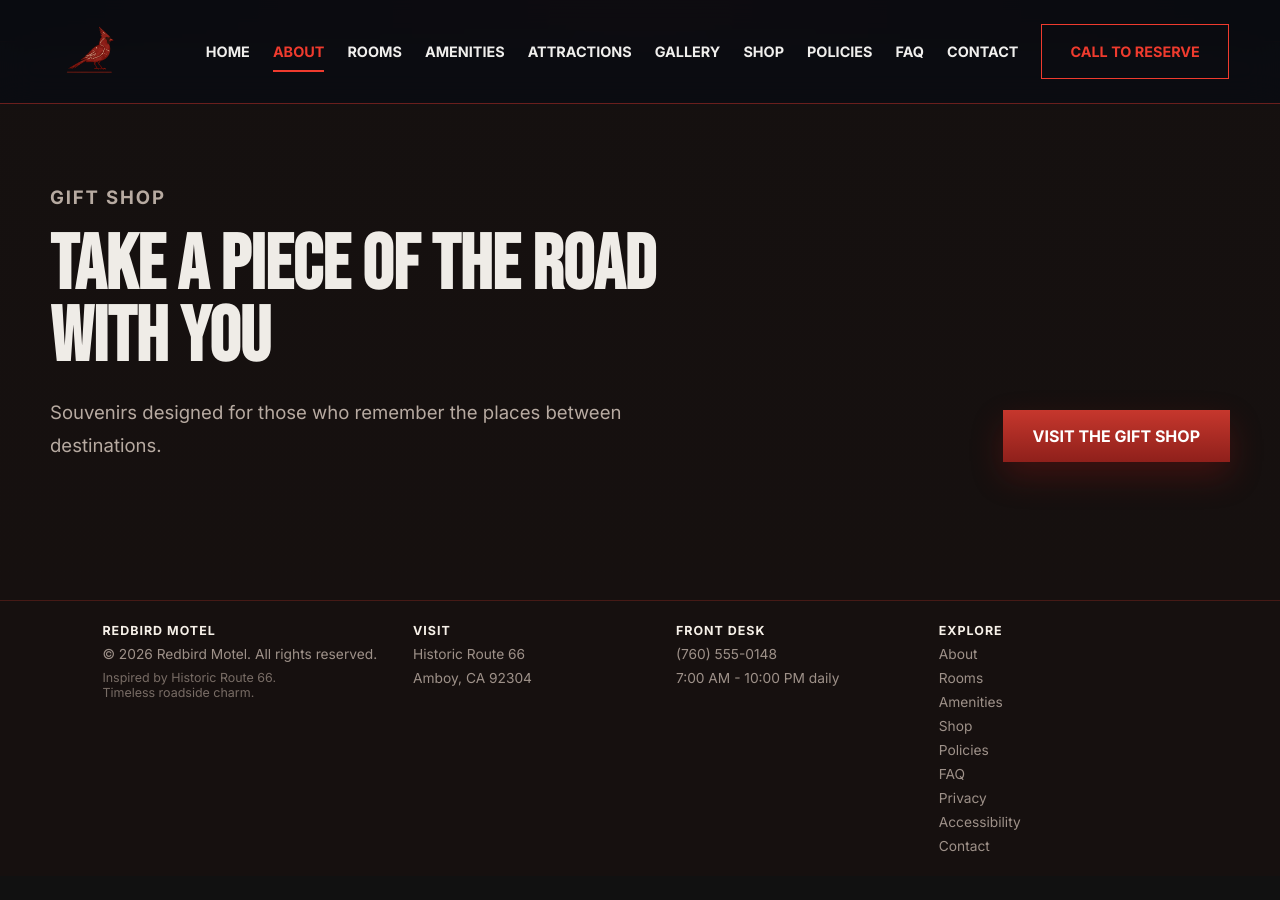
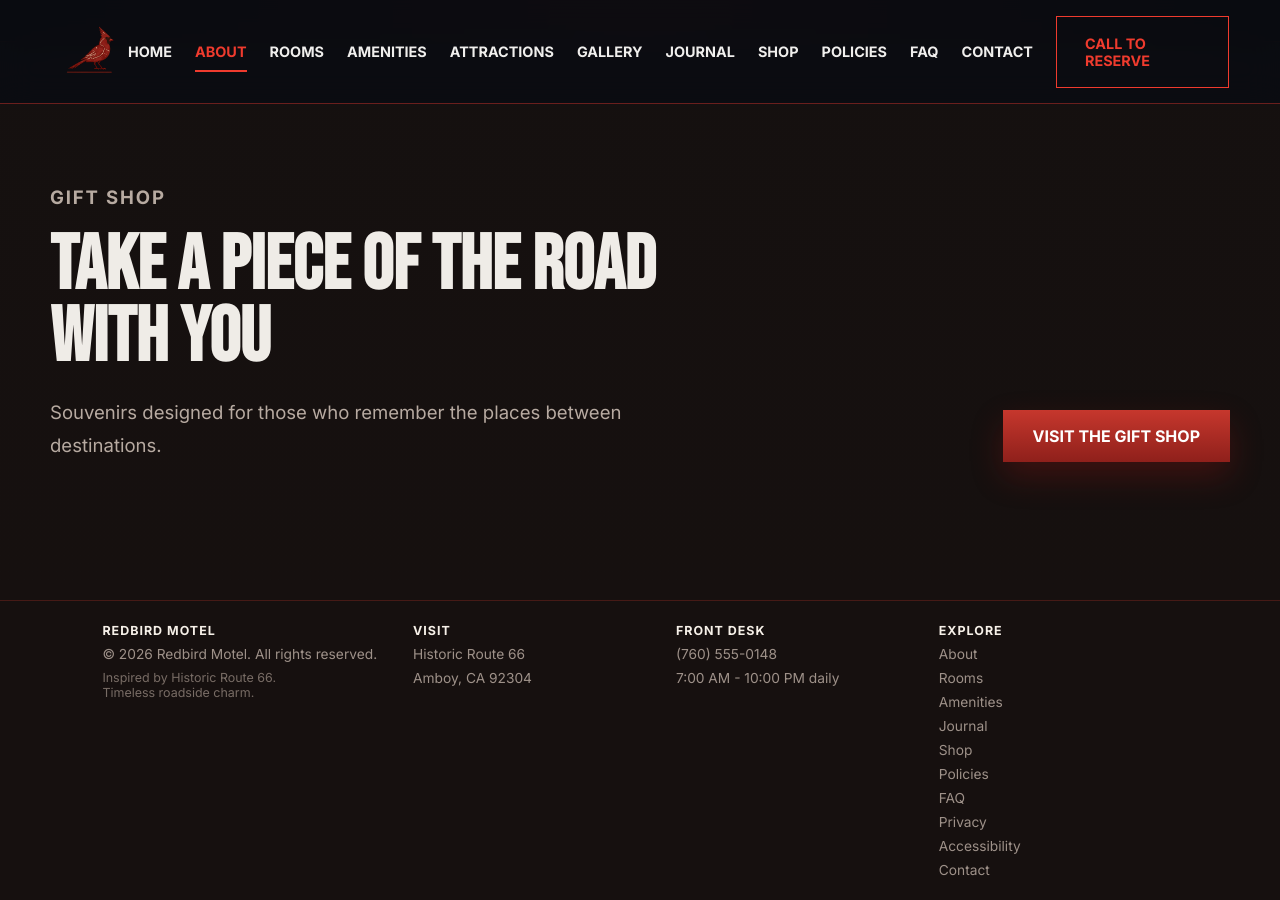
Before and after one commit to nerakiworks/redbirdmotel, a Jekyll site: the page about/index.html, which Jekyll copies as it is, in a window 1280 px wide and 900 px high, scrolled down 3987 px. Built offline with Jekyll 4.4.1, drawn with Linux system fonts in a browser that asks for light colours; before the commit the page ends 4863 px from its top, so only the background shows below that.

Commit message:
Add files via upload

```diff
--- a/about/index.html
+++ b/about/index.html
@@ -36,7 +36,7 @@
     />
     <link rel="icon" type="image/png" href="../assets/favicon.png" />
     <link rel="shortcut icon" href="../favicon.ico" />
-    <link rel="stylesheet" href="../styles.css" />
+    <link rel="stylesheet" href="../styles.css?v=20260730-2" />
   </head>
   <body class="index2-mobile-hero-test" data-default-page="about">
     <header class="site-header" data-header>
@@ -53,16 +53,17 @@
       </button>
 
       <nav class="main-nav" data-nav>
-        <a href="../index.html#home">Home</a>
-        <a href="../about/index.html">About</a>
-        <a href="../index.html#rooms">Rooms</a>
-        <a href="../index.html#amenities">Amenities</a>
-        <a href="../index.html#attractions">Attractions</a>
-        <a href="../index.html#gallery">Gallery</a>
-        <a href="../shop/index.html">Shop</a>
-        <a href="../index.html#policies">Policies</a>
-        <a href="../index.html#faq">FAQ</a>
-        <a href="../index.html#contact">Contact</a>
+        <a href="../index.html#home" data-nav-page="home">Home</a>
+        <a href="../about/index.html" data-nav-page="about">About</a>
+        <a href="../index.html#rooms" data-nav-page="rooms">Rooms</a>
+        <a href="../index.html#amenities" data-nav-page="amenities">Amenities</a>
+        <a href="../index.html#attractions" data-nav-page="attractions">Attractions</a>
+        <a href="../index.html#gallery" data-nav-page="gallery">Gallery</a>
+        <a href="../journal/index.html" data-nav-page="journal">Journal</a>
+        <a href="../shop/index.html" data-nav-page="shop">Shop</a>
+        <a href="../index.html#policies" data-nav-page="policies">Policies</a>
+        <a href="../index.html#faq" data-nav-page="faq">FAQ</a>
+        <a href="../index.html#contact" data-nav-page="contact">Contact</a>
         <a class="reserve-link" href="../index.html#contact">Call to Reserve</a>
       </nav>
     </header>
@@ -667,7 +668,7 @@
           <form class="contact-form" aria-label="Contact form">
             <div class="form-row">
               <label>Name<input type="text" placeholder="Your name" data-contact-name /></label>
-              <label>Phone<input type="tel" placeholder="(760) 555-0148" /></label>
+              <label>Phone<input type="tel" placeholder="Your phone number" /></label>
             </div>
             <label>Email<input type="email" placeholder="you@example.com" /></label>
             <div class="form-row">
@@ -724,6 +725,7 @@
         <a href="../about/index.html">About</a>
         <a href="../index.html#rooms">Rooms</a>
         <a href="../index.html#amenities">Amenities</a>
+        <a href="../journal/index.html">Journal</a>
         <a href="../shop/index.html">Shop</a>
         <a href="../index.html#policies">Policies</a>
         <a href="../index.html#faq">FAQ</a>
@@ -733,6 +735,6 @@
       </nav>
     </footer>
 
-    <script src="../script.js"></script>
+    <script src="../script.js?v=20260730-2"></script>
   </body>
 </html>
```
